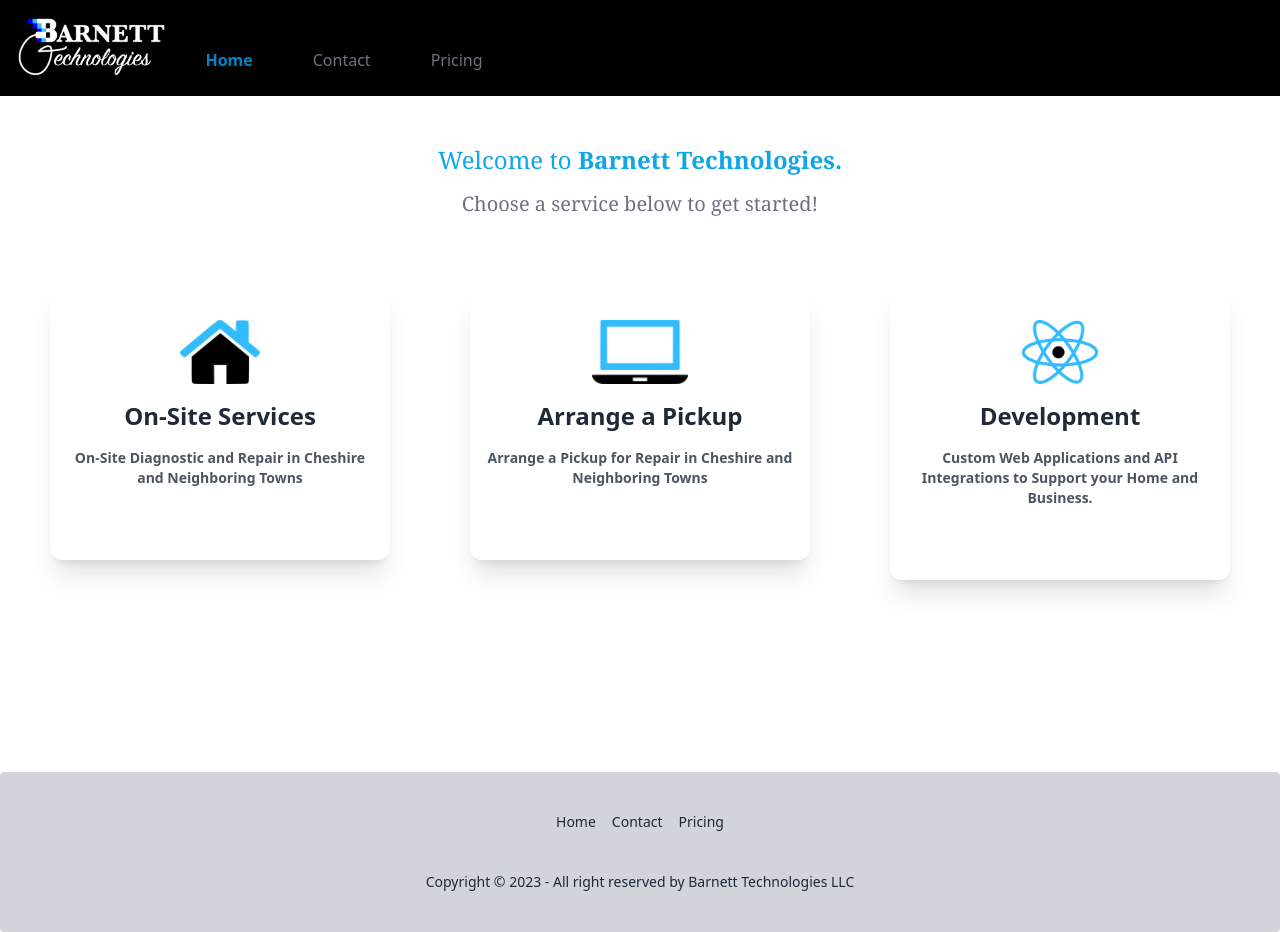
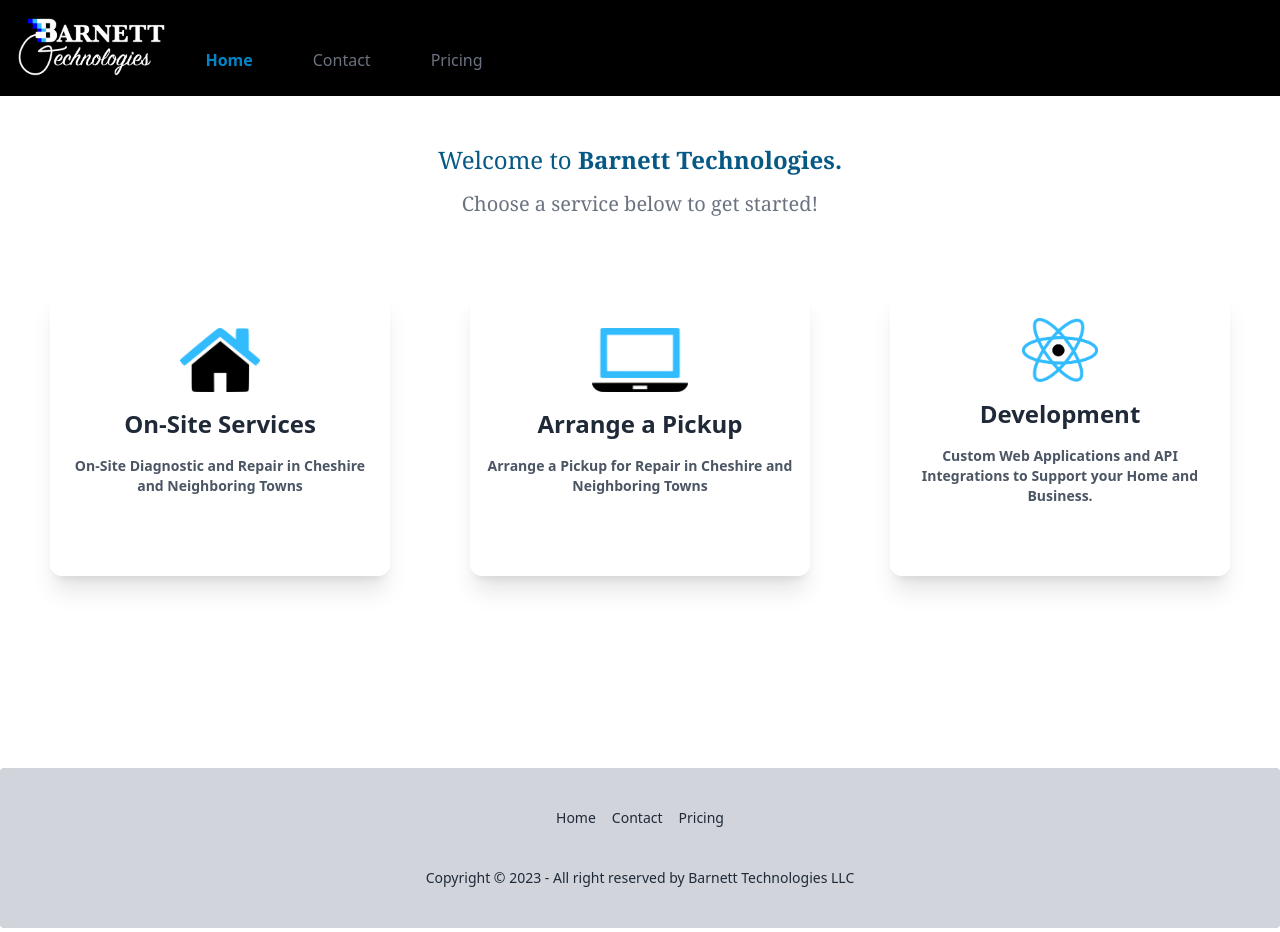
Before and after one commit to ReallyFunCoolDad/BTFullStack, a React (Vite) app in the folder client/: page / in a window 1280 px wide. Built offline with nearby package versions, Linux system fonts and the light colour scheme.

Commit message:
asthetic changes to homepage

```diff
--- a/client/src/components/About.tsx
+++ b/client/src/components/About.tsx
@@ -1,7 +1,7 @@
 export default function About() {
   return (
     <div className="flex justify-center h-1/6">
-      <div className="p-4 m-8 font-serif text-center text-sky-500 sm:w-2/3 sm:leading-loose sm:text-xl">
+      <div className="p-4 m-8 font-serif text-center text-sky-800 sm:w-2/3 sm:leading-loose sm:text-xl">
         <p className="sm:text-2xl">
           {" "}
           Welcome to{" "}
--- a/client/src/components/Services.tsx
+++ b/client/src/components/Services.tsx
@@ -41,7 +41,7 @@
             aria-current="page"
             key={item.title}
           >
-            <div className="relative flex flex-col items-center justify-center w-5/6 m-auto mb-4 shadow-xl hoverborder-gray-200 hover:border-2 group rounded-xl">
+            <div className="relative flex flex-col items-center justify-center w-5/6 m-auto mb-4 shadow-xl h-72 hoverborder-gray-200 hover:border-2 group rounded-xl">
               <div className="flex justify-center p-4 mt-4 sm:w-full">
                 <img className="h-16" src={item.icon} alt="House" />
               </div>
```
Also changed, not shown: 4 other files (tests, documents, lock files or other folders).
